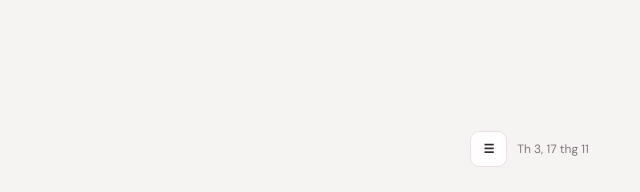
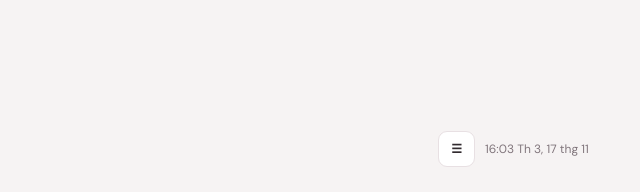
Before and after one commit to LinEng-web/IELTS_Learning, a plain HTML site: page index.html in a window 1280 px wide. Shown: the top 192 px of the page, 640-1280 px from the left. Drawn offline with Linux system fonts and the light colour scheme.

Commit message:
Refresh local date and clock

```diff
--- a/index.html
+++ b/index.html
@@ -49,6 +49,6 @@ function dbGet(key){return new Promise((resolve,reject)=>{const req=indexedDB.op
 function dbPut(key,value){return new Promise((resolve,reject)=>{const req=indexedDB.open('LingLuFiles',1);req.onupgradeneeded=()=>req.result.createObjectStore('files');req.onsuccess=()=>{const tx=req.result.transaction('files','readwrite');tx.objectStore('files').put(value,key);tx.oncomplete=resolve;tx.onerror=()=>reject(tx.error)}})}
 // Clear old prototype history once. New sessions persist normally; local dates use the device timezone.
 if(localStorage.getItem('ll.clean.v1')!=='yes'){stats=[];save('stats',stats);localStorage.setItem('ll.clean.v1','yes')}
-function boot(){homePage();const zone=localStorage.getItem('ll.timezone')||'Asia/Ho_Chi_Minh';$('#localClock').textContent=new Intl.DateTimeFormat('vi-VN',{weekday:'short',day:'numeric',month:'short',timeZone:zone}).format(new Date());reminders.forEach(scheduleReminder)}
+function boot(){homePage();const drawClock=()=>{const zone=localStorage.getItem('ll.timezone')||'Asia/Ho_Chi_Minh';$('#localClock').textContent=new Intl.DateTimeFormat('vi-VN',{weekday:'short',day:'numeric',month:'short',hour:'2-digit',minute:'2-digit',timeZone:zone}).format(new Date())};drawClock();setInterval(drawClock,60000);reminders.forEach(scheduleReminder)}
 boot();
 </script></body></html>
```
